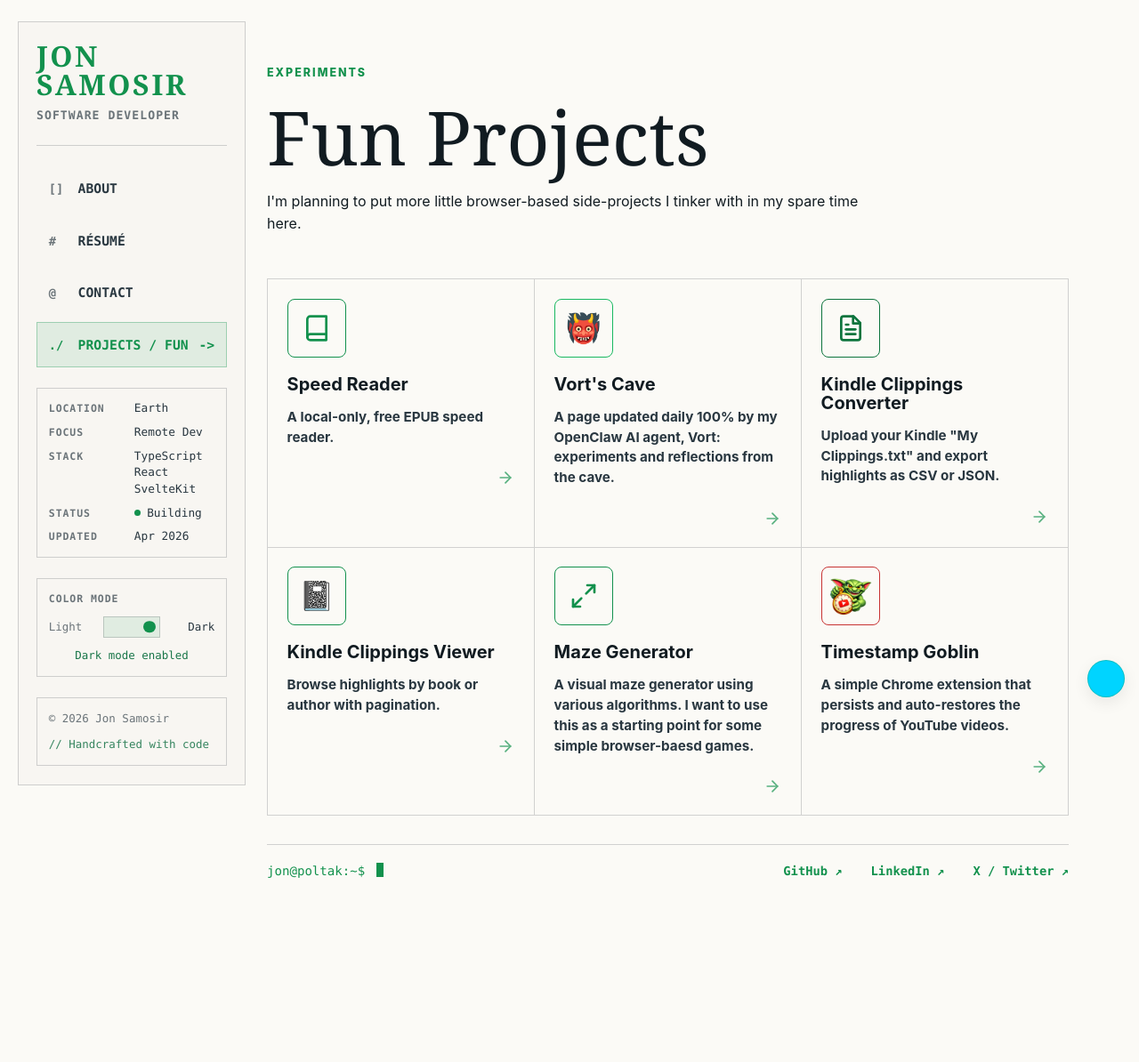
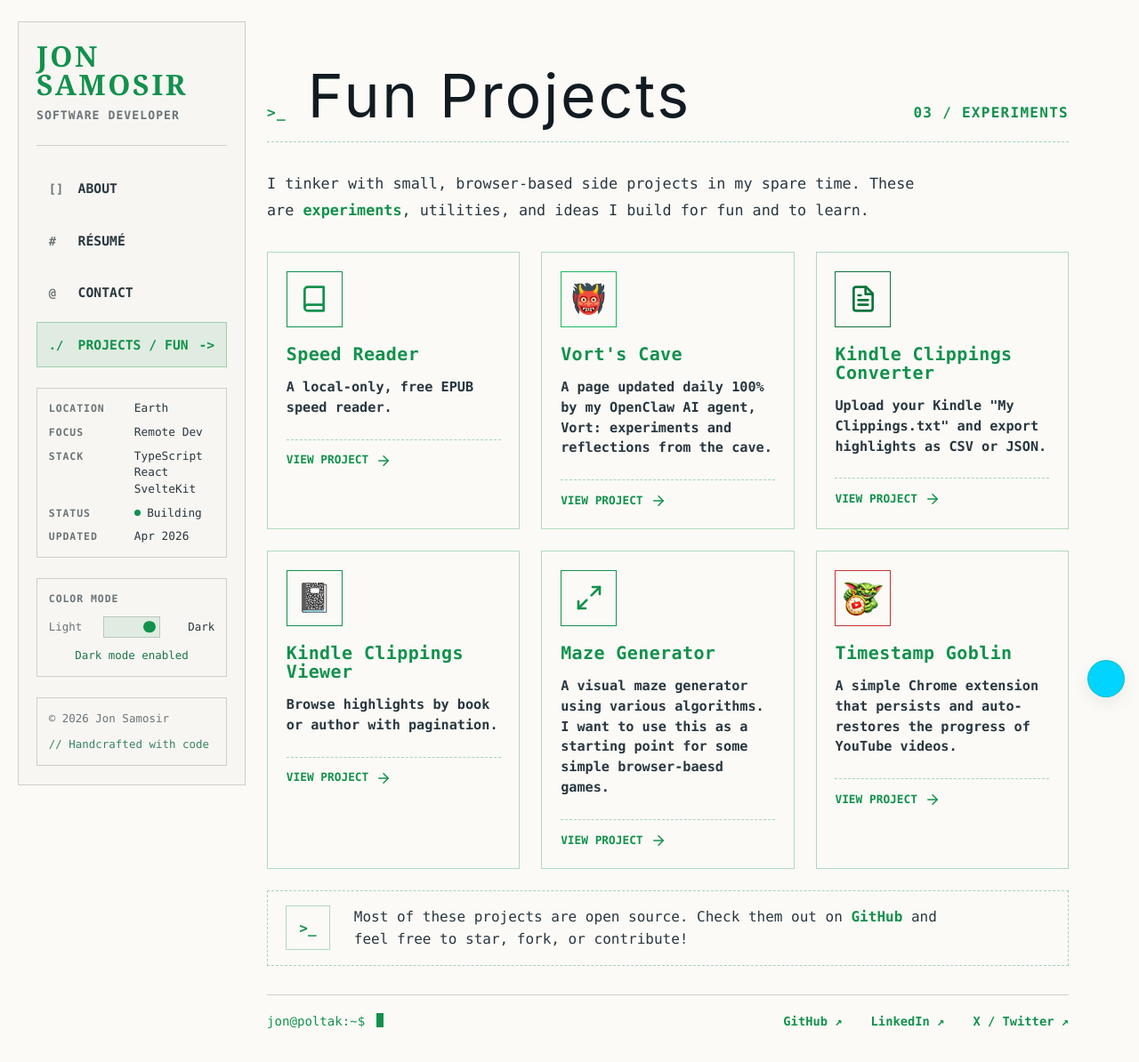
Before and after one commit to poltak/poltak.github.io, a SvelteKit app: page /fun in a window 1280 px wide. Shown: the top 1194 px of the page at 89% size. Before the commit the page ends 1054 px from the top, so only its background shows below. Built offline with nearby package versions, Linux system fonts and the light colour scheme.

Commit message:
Align main pages with terminal mockups

```diff
--- a/src/routes/(app)/fun/+page.svelte
+++ b/src/routes/(app)/fun/+page.svelte
@@ -71,12 +71,17 @@
 </script>
 
 <section class="fun-intro">
-    <p class="eyebrow">Experiments</p>
+    <header class="terminal-hero">
+        <p class="terminal-prompt">&gt;_</p>
+        <h1>Fun Projects</h1>
+        <p class="terminal-index">03 / Experiments</p>
+    </header>
+
     <h1>Fun Projects</h1>
 
     <p>
-        I'm planning to put more little browser-based side-projects I tinker with in my spare time
-        here.
+        I tinker with small, browser-based side projects in my spare time. These are
+        <strong>experiments</strong>, utilities, and ideas I build for fun and to learn.
     </p>
 </section>
 
@@ -102,44 +107,90 @@
             <div class="content">
                 <h3>{project.title}</h3>
                 <p>{project.description}</p>
-                <div class="arrow">
-                    <Icon name="arrow-right" size={20} />
+                <div class="project-action">
+                    <span>View project</span>
+                    <Icon name="arrow-right" size={18} />
                 </div>
             </div>
         </a>
     {/each}
 </div>
 
+<aside class="open-source-note">
+    <span>&gt;_</span>
+    <p>
+        Most of these projects are open source. Check them out on
+        <a href="https://github.com/poltak">GitHub</a> and feel free to star, fork, or contribute!
+    </p>
+</aside>
+
 <style>
+    :global(.content-wrapper:has(.fun-intro)),
+    :global(.content-wrapper:has(.fun-intro) *) {
+        font-family: var(--font-mono);
+    }
+
     .projects-grid {
         display: grid;
         grid-template-columns: repeat(auto-fit, minmax(min(100%, 280px), 1fr));
-        gap: 0;
-        margin-top: 3rem;
-        border-top: 1px solid var(--c-border-light);
-        border-left: 1px solid var(--c-border-light);
+        gap: 1.5rem;
+        margin-top: 2rem;
     }
 
     .fun-intro {
-        max-width: 760px;
+        max-width: 100%;
     }
 
-    .eyebrow {
-        margin: 0 0 0.75rem;
-        color: var(--c-accent);
-        font-size: 0.78rem;
+    .terminal-hero {
+        display: grid;
+        grid-template-columns: auto 1fr auto;
+        align-items: baseline;
+        gap: 1.5rem;
+        margin-bottom: 2rem;
+        padding-bottom: 1rem;
+        border-bottom: 1px dashed var(--c-border-dashed);
+    }
+
+    .terminal-prompt,
+    .terminal-index {
+        color: var(--c-primary);
         font-weight: 800;
-        letter-spacing: 0.16em;
+        letter-spacing: 0.08em;
+        margin: 0;
         text-transform: uppercase;
+    }
+
+    .terminal-hero h1 {
+        color: var(--c-text);
+        font-family: var(--font-sans);
+        font-size: clamp(2.75rem, 7vw, 4.25rem);
+        font-weight: 400;
+        letter-spacing: 0.04em;
+        margin: 0;
+    }
+
+    .fun-intro > h1 {
+        display: none;
+    }
+
+    .fun-intro > p {
+        color: var(--c-text-light);
+        font-size: 1.05rem;
+        line-height: 1.75;
+        max-width: 72ch;
+        margin: 0;
+    }
+
+    .fun-intro strong {
+        color: var(--c-primary);
     }
 
     .project-card {
         display: flex;
         flex-direction: column;
-        min-height: 240px;
-        border-right: 1px solid var(--c-border-light);
-        border-bottom: 1px solid var(--c-border-light);
-        padding: 1.35rem;
+        min-height: 250px;
+        border: 1px solid var(--c-border);
+        padding: 1.3rem;
         text-decoration: none;
         transition:
             transform 0.2s ease,
@@ -153,9 +204,9 @@
     }
 
     .icon-wrapper {
-        width: 4rem;
-        height: 4rem;
-        border-radius: var(--radius-md);
+        width: 3.8rem;
+        height: 3.8rem;
+        border-radius: 0;
         display: flex;
         align-items: center;
         justify-content: center;
@@ -175,10 +226,11 @@
     }
 
     .content h3 {
-        margin: 0 0 0.5rem 0;
+        margin: 0 0 0.8rem 0;
         font-size: 1.25rem;
-        color: var(--c-text);
-        letter-spacing: 0;
+        color: var(--c-primary);
+        font-family: var(--font-mono);
+        letter-spacing: 0.02em;
     }
 
     .content p {
@@ -188,17 +240,63 @@
         line-height: 1.5;
     }
 
-    .arrow {
+    .project-action {
         margin-top: auto;
         display: flex;
-        justify-content: flex-end;
+        align-items: center;
+        gap: 0.5rem;
+        justify-content: flex-start;
+        border-top: 1px dashed var(--c-border-dashed);
+        padding-top: 0.8rem;
         color: var(--c-primary);
-        opacity: 0.7;
+        font-size: 0.8rem;
+        font-weight: 800;
+        text-transform: uppercase;
         transition: all 0.2s ease;
     }
 
-    .project-card:hover .arrow {
-        opacity: 1;
+    .project-card:hover .project-action {
         transform: translateX(4px);
     }
+
+    .open-source-note {
+        display: grid;
+        grid-template-columns: 3.6rem 1fr;
+        gap: 1.2rem;
+        align-items: center;
+        margin-top: 1.5rem;
+        padding: 1rem 1.25rem;
+        border: 1px dashed var(--c-border-dashed);
+    }
+
+    .open-source-note span {
+        display: grid;
+        place-items: center;
+        width: 3rem;
+        height: 3rem;
+        border: 1px solid var(--c-border);
+        color: var(--c-primary);
+        font-weight: 800;
+    }
+
+    .open-source-note p {
+        color: var(--c-text-light);
+        line-height: 1.6;
+        margin: 0;
+    }
+
+    .open-source-note a {
+        color: var(--c-primary);
+    }
+
+    @media (max-width: 768px) {
+        .terminal-hero {
+            grid-template-columns: 1fr;
+            gap: 0.5rem;
+        }
+
+        .open-source-note {
+            grid-template-columns: 1fr;
+        }
+    }
 </style>
```
Also changed, not shown: src/routes/(app)/+page.md (+135 -9 lines), src/routes/(app)/contact/+page.md (+150 -14 lines).
